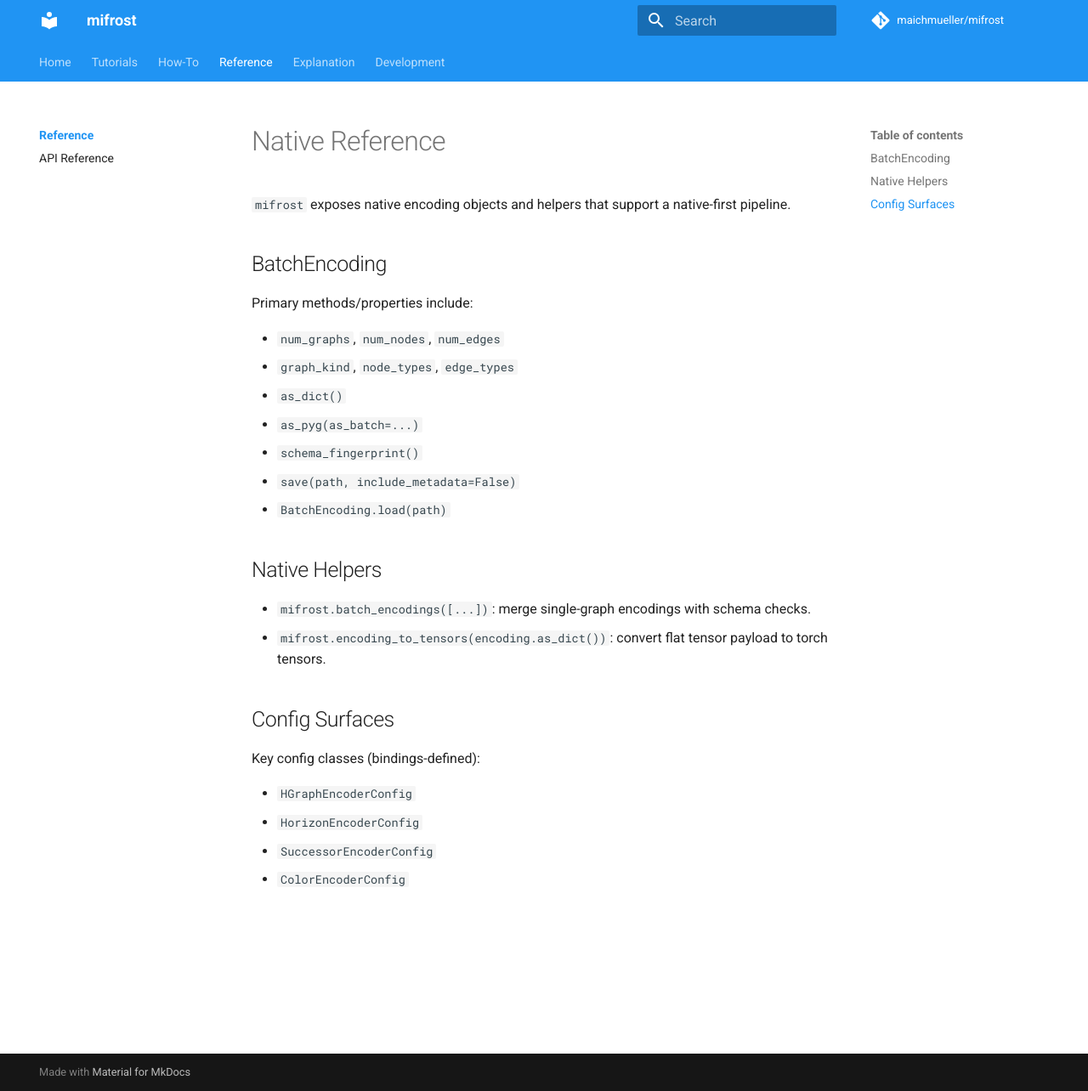
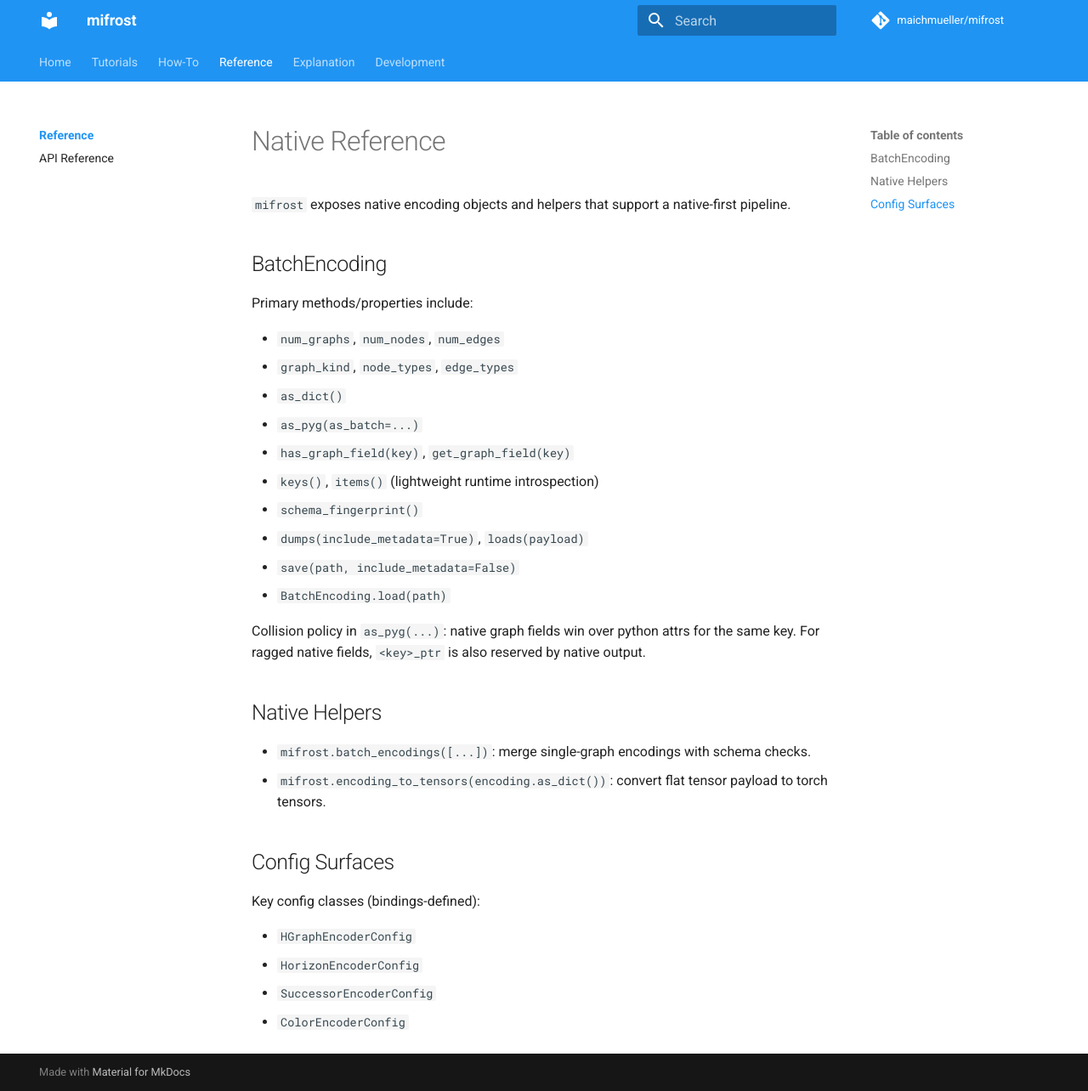
Before and after one commit to maichmueller/mifrost, an MkDocs documentation site: the page built from docs/reference/native.md, in a window 1280 px wide and 1284 px high. Shown: the whole window at 85% size. Built offline with MkDocs 1.6.1 and Material for MkDocs 9.7.7, drawn with Linux system fonts in a browser that asks for light colours; comment, search, counter and statistics services are not loaded; the version menu is left out.

Commit message:
update docs

```diff
--- a/docs/reference/native.md
+++ b/docs/reference/native.md
@@ -10,9 +10,15 @@ Primary methods/properties include:
 - `graph_kind`, `node_types`, `edge_types`
 - `as_dict()`
 - `as_pyg(as_batch=...)`
+- `has_graph_field(key)`, `get_graph_field(key)`
+- `keys()`, `items()` (lightweight runtime introspection)
 - `schema_fingerprint()`
+- `dumps(include_metadata=True)`, `loads(payload)`
 - `save(path, include_metadata=False)`
 - `BatchEncoding.load(path)`
+
+Collision policy in `as_pyg(...)`: native graph fields win over python attrs for the
+same key. For ragged native fields, `<key>_ptr` is also reserved by native output.
 
 ## Native Helpers
 
```
Also changed, not shown: docs/explanation/schema-and-tensors.md (+4 -0 lines), docs/how-to/choose-an-encoder.md (+6 -0 lines), docs/how-to/encode-goals-actions-history.md (+4 -0 lines).
